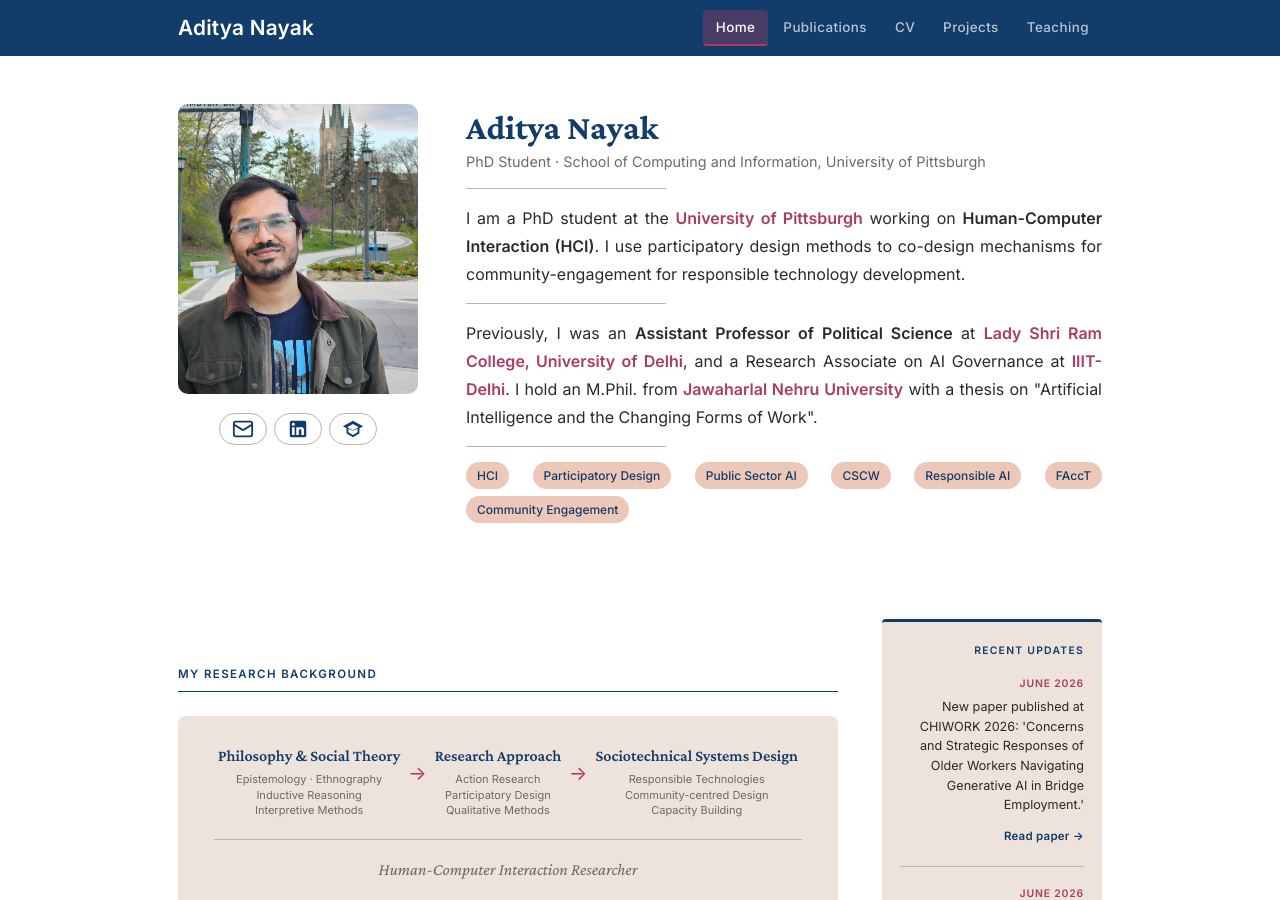
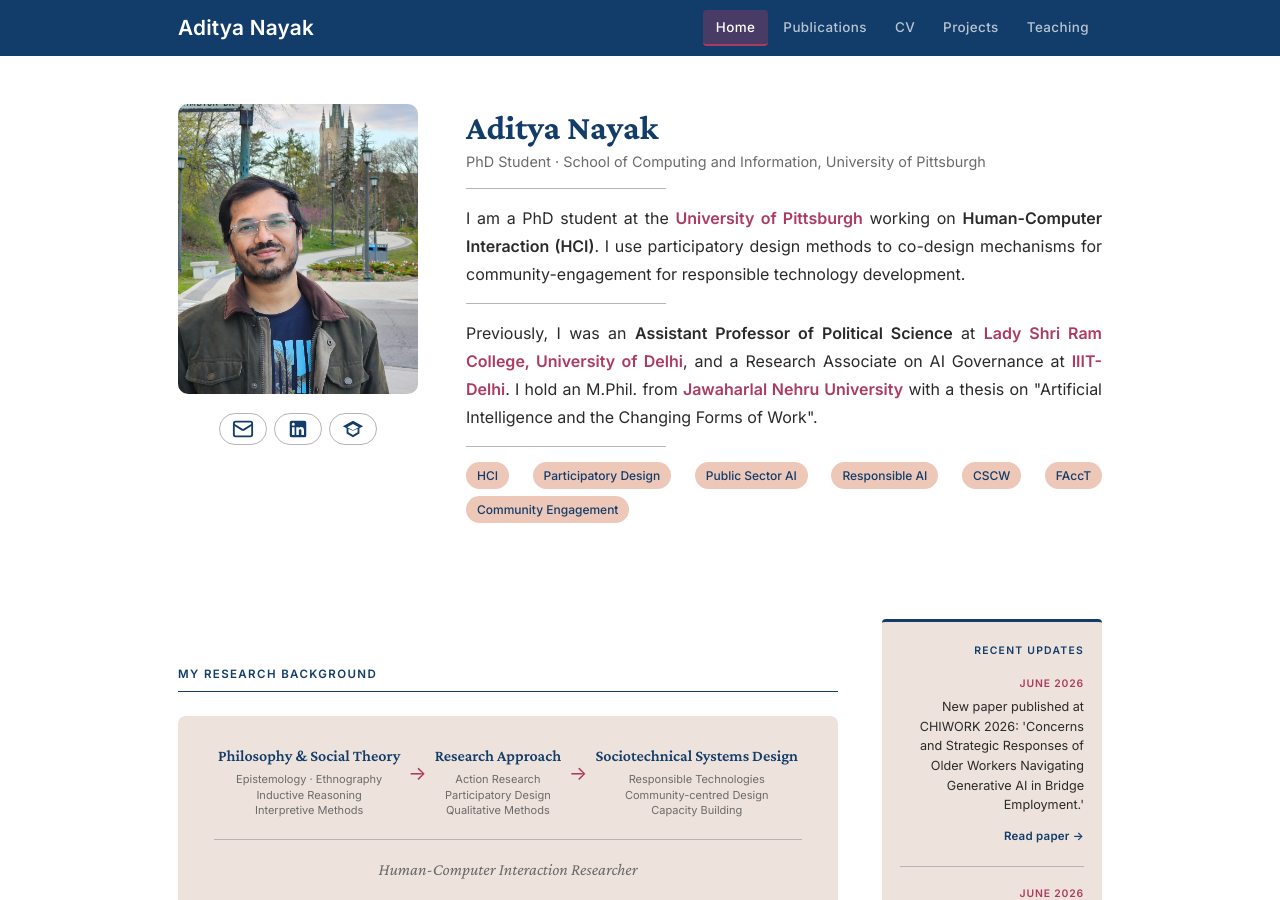
Before and after one commit to adityanayak-info/adityanayak-info.github.io, a Jekyll site: the page built from index.md, in a window 1280 px wide and 900 px high. Built offline with Jekyll 4.4.1, drawn with Linux system fonts in a browser that asks for light colours.

Commit message:
Update default.html

```diff
--- a/_layouts/default.html
+++ b/_layouts/default.html
@@ -111,8 +111,8 @@
                 <span class="interest-tag">HCI</span>
                 <span class="interest-tag">Participatory Design</span>
                 <span class="interest-tag">Public Sector AI</span>
+                <span class="interest-tag">Responsible AI</span>
                 <span class="interest-tag">CSCW</span>
-                <span class="interest-tag">Responsible AI</span>
                 <span class="interest-tag">FAccT</span>
                 <span class="interest-tag">Community Engagement</span>
               </div>
```
